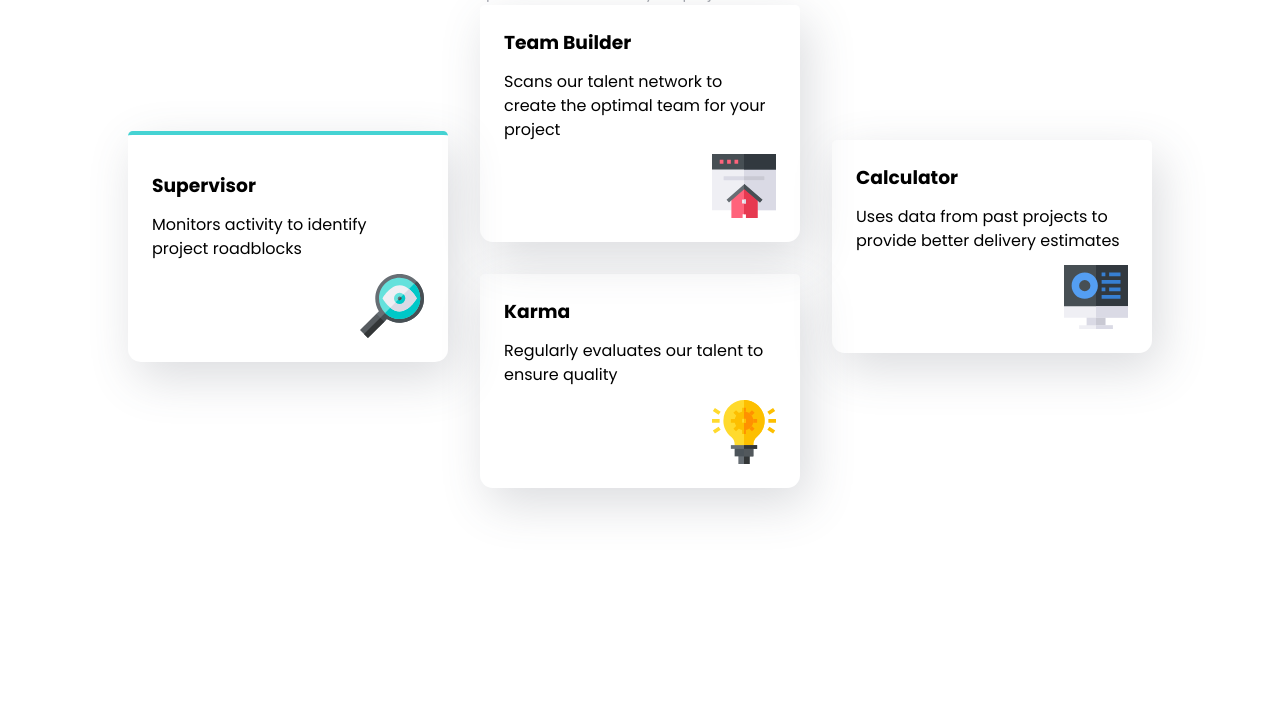
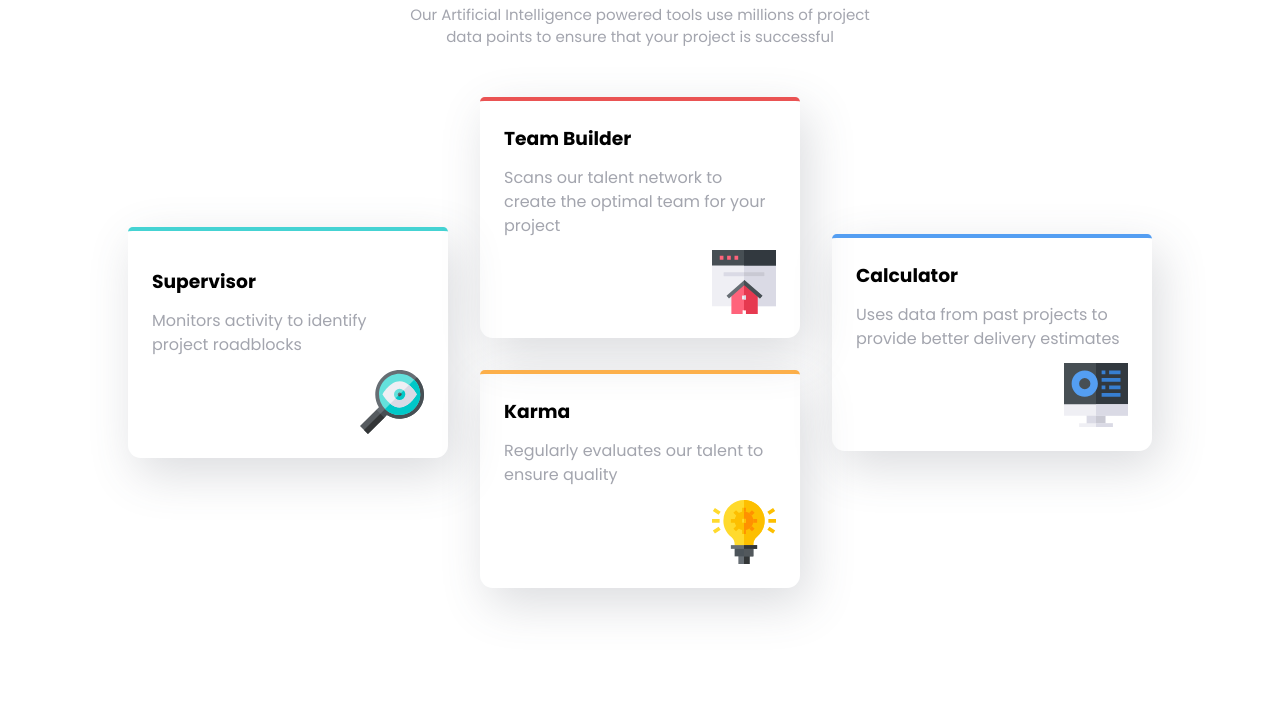
Before and after one commit to jaremavip3/four-card-feature-section, a plain HTML site: page index.html in a window 1280 px wide. Shown: the part 149-856 px from the top of the page. Before the commit the page ends 800 px from the top, so only its background shows below. Drawn offline with Linux system fonts and the light colour scheme.

Commit message:
Update style.css with responsive grid layout and font sizes.

```diff
--- a/style.css
+++ b/style.css
@@ -1,5 +1,6 @@
 :root {
   --fs-basic: 0.938rem;
+  --fs-mobile-title: 1.5rem;
   --fs-title: 2rem;
   --fs-main-title: 2.5rem;
 
@@ -91,7 +92,11 @@ body {
   flex-direction: column;
   align-items: center;
   margin-inline: 10dvw;
+  gap: 3rem;
+  margin-top: 7dvh;
+  margin-bottom: 7dvh;
 }
+
 .section__text {
   max-width: 30rem;
   text-align: center;
@@ -114,29 +119,57 @@ body {
 
 .section__cards {
   display: grid;
-  grid-template-rows: 1fr;
-  grid-template-columns: 1fr 1fr 1fr;
   gap: 2rem;
-  justify-items: center;
+  grid-auto-columns: 1fr;
 }
+@media (min-width: 700px) {
+  .section__cards {
+    grid-template-rows: 1fr;
+    grid-template-columns: repeat(3, minmax(10rem, 1fr));
+    justify-items: center;
+  }
+  .flex-box .section__text__subtitle {
+    font-size: var(--fs-mobile-title);
+  }
+  .section__text__title {
+    font-size: var(--fs-mobile-title);
+  }
+}
+
 .flex-box {
   display: flex;
   flex-direction: column;
   justify-content: center;
   gap: 2rem;
+  min-width: 8rem;
 }
 .card {
   display: flex;
   flex-direction: column;
+
   align-items: start;
   gap: 0.8rem;
   padding: 1.5rem;
   box-shadow: 0.5rem 1rem 3rem hsl(var(--clr--hls-neutral--dark--blue), 0.2);
   border-radius: 0.3rem 0.3rem 0.8rem 0.8rem;
 }
+.card__desc {
+  color: var(--clr--neutral--grayish--blue);
+  width: 100%;
+}
 img {
   align-self: flex-end;
 }
 .card__one {
+  align-self: stretch;
   border-top: var(--clr--primary--cyan) 4px solid;
 }
+.card__two {
+  border-top: var(--clr--primary--red) 4px solid;
+}
+.card__three {
+  border-top: var(--clr--primary--orange) 4px solid;
+}
+.card__four {
+  border-top: var(--clr--primary--blue) 4px solid;
+}
```
